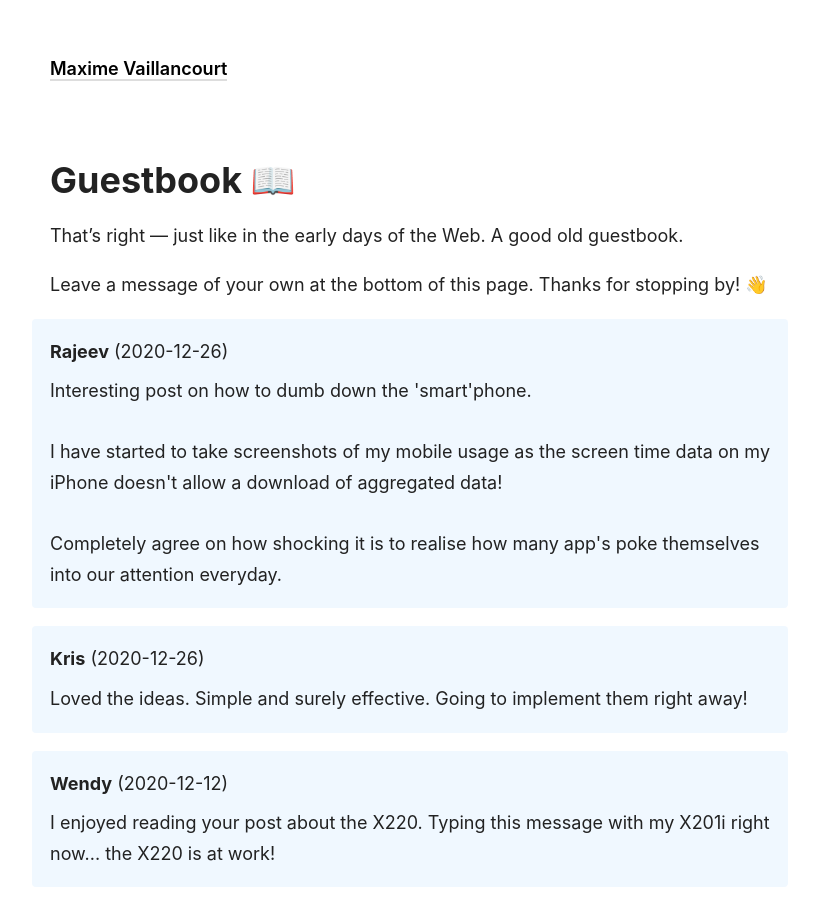
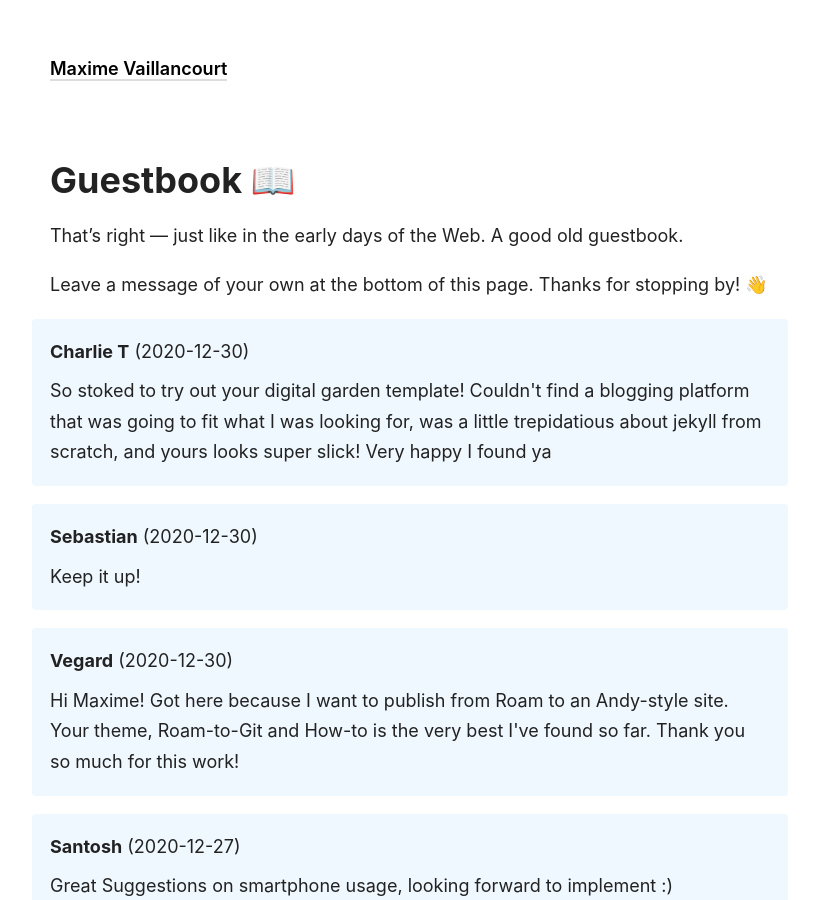
Before and after one commit to maximevaillancourt/maximevaillancourt.github.io, a Jekyll site: the page built from _pages/guestbook.md, in a window 1280 px wide and 900 px high. Shown: the whole window, without its empty margins (230-1049 px from the left). Built offline with Jekyll 4.4.1, drawn with Linux system fonts in a browser that asks for light colours.

Commit message:
Update guestbook messages from Netlify Forms API

```diff
--- a/_data/guestbook_messages.yml
+++ b/_data/guestbook_messages.yml
@@ -38,3 +38,23 @@
     my iPhone doesn&#39;t allow a download of aggregated data! \r\n\r\nCompletely
     agree on how shocking it is to realise how many app&#39;s poke themselves into
     our attention everyday. "
+- netlify_submission_id: 5fe802eeb8241e7342183426
+  author: Santosh
+  timestamp: '2020-12-27T03:43:42+00:00'
+  body: Great Suggestions on smartphone usage, looking forward to implement :)
+- netlify_submission_id: 5fec5423024e21d8e16b85c4
+  author: Vegard
+  timestamp: '2020-12-30T10:19:15+00:00'
+  body: 'Hi Maxime! Got here because I want to publish from Roam to an Andy-style
+    site. Your theme, Roam-to-Git and How-to is the very best I&#39;ve found so far.
+    Thank you so much for this work! '
+- netlify_submission_id: 5feceac425d4781ae1f2cdd5
+  author: Sebastian
+  timestamp: '2020-12-30T21:01:56+00:00'
+  body: Keep it up!
+- netlify_submission_id: 5fecfff5fae93c3f2a1de768
+  author: Charlie T
+  timestamp: '2020-12-30T22:32:21+00:00'
+  body: So stoked to try out your digital garden template! Couldn&#39;t find a blogging
+    platform that was going to fit what I was looking for, was a little trepidatious
+    about jekyll from scratch, and yours looks super slick! Very happy I found ya
```
